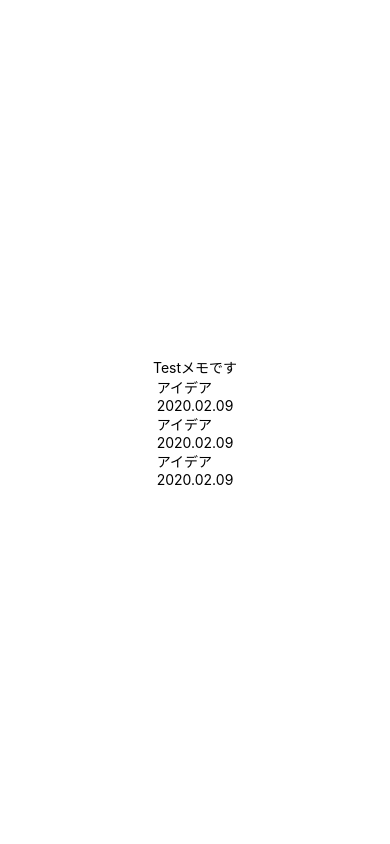
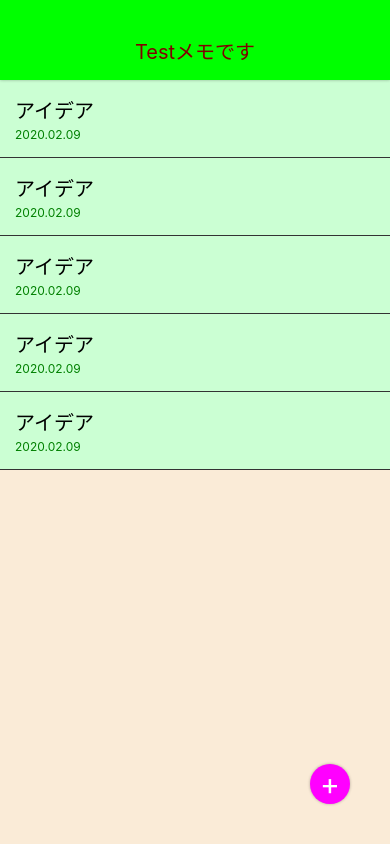
Before and after one commit to yuokawara/React_study, a React Native app: screen / in a window 390 px wide. Built offline with nearby package versions, Linux system fonts and the light colour scheme.

Commit message:
React練習 レイアウト追記 20200210

```diff
--- a/App.js
+++ b/App.js
@@ -8,44 +8,143 @@ export default class App extends React.Component {
     return (
       <View style={styles.container}>
 
-      {/* 上部バー */}
-        <View style={styles.appber}>
+        {/* 上部バー */}
+        <View style={styles.appbar}>
           <View>
-            <Text>Testメモです</Text>
+            <Text style={styles.appbarTitle}>Testメモです</Text>
           </View>
         </View>
 
-      {/* メモBody */}
+        {/* メモBody */}
         <View style={styles.memoList}>
           <View style={styles.memoListItem}>
             <Text style={styles.memoTitle}>アイデア</Text>
             <Text style={styles.memoDate}>2020.02.09</Text>
           </View>
-        </View>
 
-        <View style={styles.memoList}>
           <View style={styles.memoListItem}>
             <Text style={styles.memoTitle}>アイデア</Text>
             <Text style={styles.memoDate}>2020.02.09</Text>
           </View>
-        </View>
 
-        <View style={styles.memoList}>
           <View style={styles.memoListItem}>
             <Text style={styles.memoTitle}>アイデア</Text>
             <Text style={styles.memoDate}>2020.02.09</Text>
           </View>
+
+          <View style={styles.memoListItem}>
+            <Text style={styles.memoTitle}>アイデア</Text>
+            <Text style={styles.memoDate}>2020.02.09</Text>
+          </View>
+
+          <View style={styles.memoListItem}>
+            <Text style={styles.memoTitle}>アイデア</Text>
+            <Text style={styles.memoDate}>2020.02.09</Text>
+          </View>
+
         </View>
+        {/* メモBody End */}
+
+          {/* + button */}
+          <View style={styles.memoAddButton}>
+            <Text style={styles.memoAddButtonTitle}>+</Text>
+          </View>
+
+
       </View>
     );
   }
 }
 
+
+// Style //
 const styles = StyleSheet.create({
   container: {
     flex: 1,
-    backgroundColor: '#fff',
+    backgroundColor: '#FAEBD7',
     alignItems: 'center',
     justifyContent: 'center',
+    paddingTop: 80,
+  },
+
+  // appbar
+  appbar: {
+    position: 'absolute',
+    top: 0,
+    left: 0,
+    right: 0,
+    height: 80,
+    paddingTop: 20,
+    justifyContent: "center",
+    alignItems: "center",
+    backgroundColor: '#00FF00',
+    shadowColor: '#000',
+    shadowOffset: {
+      width: 0,
+      height: 0
+    },
+    shadowOpacity: 0.3,
+    shadowRadius: 3,
+    zIndex: 10,
+  },
+
+  appbarTitle: {
+    color: '#800000',
+    fontSize: 20,
+  },
+
+  // memolist
+  memoList: {
+    // backgroundColor: '#CCFFFF',
+    width: '100%',
+    flex: 1,
+  },
+
+  // memolistitem
+  memoListItem: {
+    padding: 15,
+    borderBottomWidth: 1,
+    borderBottomColor: '#333',
+    backgroundColor: '#CBFFD3',
+  },
+
+  // memotitle
+  memoTitle: {
+    fontSize: 20,
+    marginBottom: 3,
+  },
+
+  // memodate
+  memoDate: {
+    fontSize: 12,
+    color: '#008000',
+  },
+
+  // memoaddbutton
+  memoAddButton: {
+    position: 'absolute',
+    bottom: 40,
+    right: 40,
+    width: 40,
+    height: 40,
+    backgroundColor: '#FF00FF',
+    borderRadius: 50,
+    justifyContent: "center",
+    alignItems: "center",
+    shadowColor: '#000',
+    shadowOffset: {
+      width: 0,
+      height: 0
+    },
+    shadowOpacity: 0.3,
+    shadowRadius: 3,
+    zIndex: 10,
+  },
+
+  // memoaddbuttontitle
+  memoAddButtonTitle: {
+    fontSize: 30,
+    lineHeight: 30,
+    color: '#fff',
   },
 });
```
